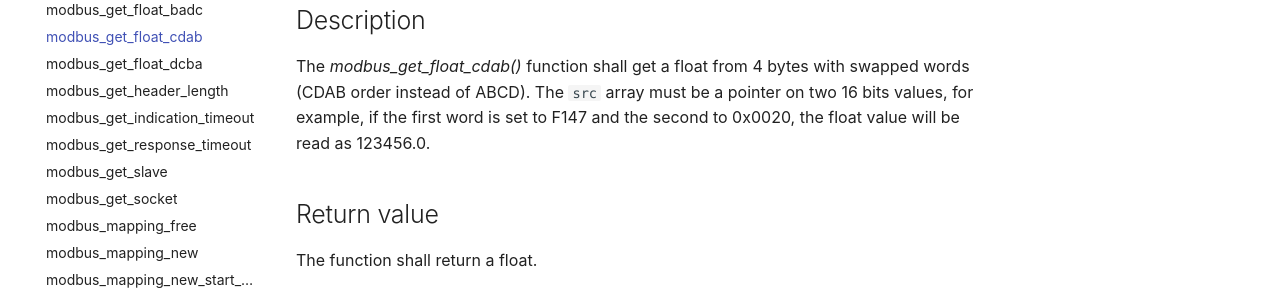
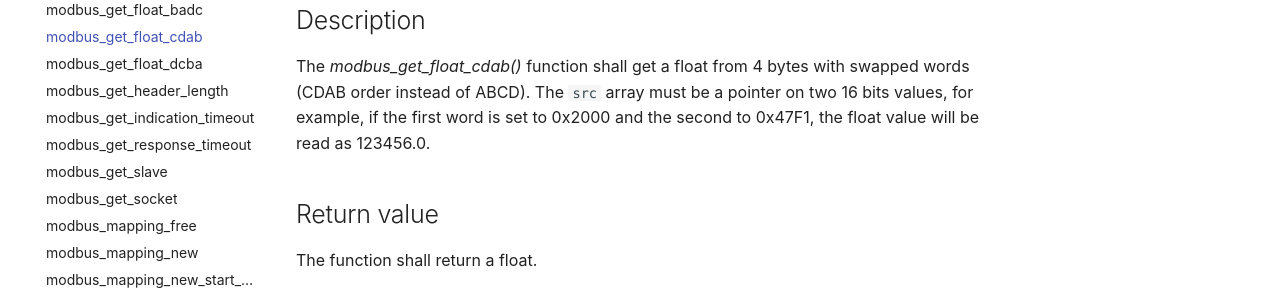
Before and after one commit to stephane/libmodbus, an MkDocs documentation site: the page built from docs/modbus_get_float_cdab.md, in a window 1280 px wide and 983 px high. Shown: the part 424-723 px from the top of the window. Built offline with MkDocs 1.6.1 and Material for MkDocs 9.7.7, drawn with Linux system fonts in a browser that asks for light colours.

Commit message:
Update doc of float functions (closes #838)

```diff
--- a/docs/modbus_get_float_cdab.md
+++ b/docs/modbus_get_float_cdab.md
@@ -14,8 +14,8 @@ float modbus_get_float_cdab(const uint16_t *src);
 
 The *modbus_get_float_cdab()* function shall get a float from 4 bytes with
 swapped words (CDAB order instead of ABCD). The `src` array must be a pointer on
-two 16 bits values, for example, if the first word is set to F147 and the second
-to 0x0020, the float value will be read as 123456.0.
+two 16 bits values, for example, if the first word is set to 0x2000 and the second
+to 0x47F1, the float value will be read as 123456.0.
 
 ## Return value
 
```
Also changed, not shown: NEWS.md (+4 -0 lines), docs/modbus_get_float_abcd.md (+1 -1 lines), docs/modbus_get_float_badc.md (+2 -2 lines), docs/modbus_get_float_dcba.md (+2 -2 lines).
